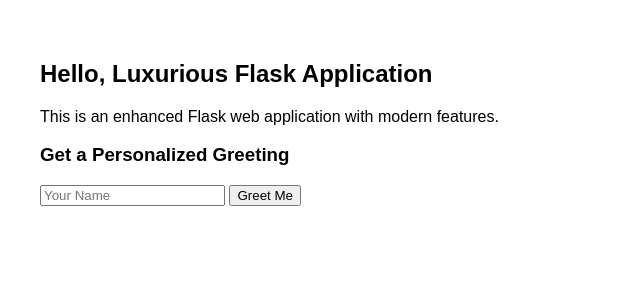
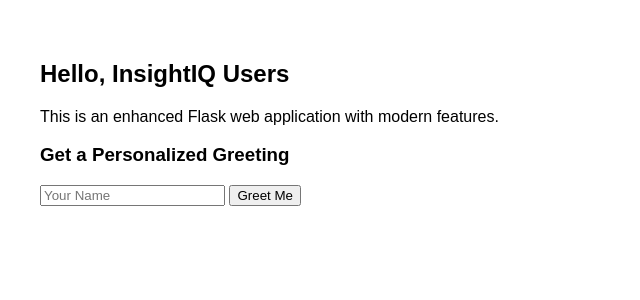
Before and after one commit to athuls121/gcp-devops-project, a Flask app: page / in a window 1280 px wide. Shown: the part 154-454 px from the top of the page, without its empty margins (0-640 px from the left). Run offline with Flask 3, Linux system fonts and the light colour scheme.

Commit message:
update deployment test - production - v5

```diff
--- a/app.py
+++ b/app.py
@@ -9,7 +9,7 @@
 @app.route('/greet', methods=['POST'])
 def greet():
     name = request.form['name']
-    greeting = f"Hello, {name}! Welcome to the Luxurious Flask Application."
+    greeting = f"Hello, {name}! Welcome to the InsightIQ Web Application."
     return render_template('home.html', greeting=greeting)
 
 if __name__ == '__main__':
--- a/templates/home.html
+++ b/templates/home.html
@@ -2,7 +2,7 @@
 
 {% block content %}
 <div class="container">
-    <h2>Hello, Luxurious Flask Application</h2>
+    <h2>Hello, InsightIQ Users</h2>
     <p>This is an enhanced Flask web application with modern features.</p>
 
     <div class="form">
```
